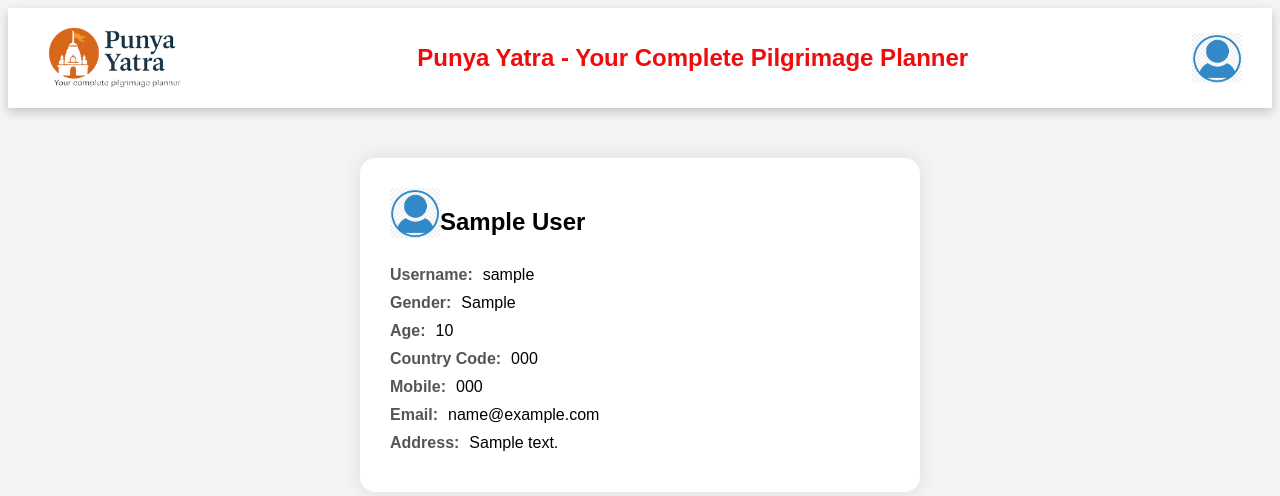
After one commit to SamarthKharade/WT-Project-Punya-Yatra, a Flask app: page /profile in a window 1280 px wide. The commit adds this page. Shown: the top 496 px of the page. Run offline with Flask 3, Linux system fonts and the light colour scheme; the visitor is signed in with stand-in values (Sample User, id 1); tables that the repository leaves empty hold one stand-in row (values such as "Sample post").

Commit message:
adding user profile page and creating user dynamic logo

```diff
--- a/app.py
+++ b/app.py
@@ -7,18 +7,21 @@ app = Flask(__name__)
 app.secret_key = 'punya_yatra_2025_flask_secret'
 db = None
 cursor = None
-# Database connection function
+# Database connection function (chainge your connection credencial before running)
 try:
-           db = mysql.connector.connect(
-           host="localhost",
-           user="root",
-           password="Samarth@2004",
-           database="punyayatra",
-           auth_plugin='mysql_native_password')
-           cursor = db.cursor()
-           print("Database connected successfully!")
-except:
+    db = mysql.connector.connect(
+        host="localhost",
+        user="root",
+        password="root",
+        database="punyayatra",
+        auth_plugin='mysql_native_password',
+        port=3306
+    )
+    cursor = db.cursor()
+    print("Database connected successfully!")
+except Exception as e:
     print("Database not connected!!!")
+    print("Error:", e)
 
 
 # Route to main page
@@ -73,11 +76,10 @@ def signup():
         db.commit()
        # return "User registered successfully!"
         return redirect(url_for('login'))
-    except exception as e:
+    except Exception as e:
         return "Username already exists!"
     finally:
         cursor.close()
-        db.close()
 
   else:
     return render_template('signup.html')
@@ -141,7 +143,24 @@ def results():
 @app.route('/logout')
 def logout():
     session.pop('username', None)
-    return redirect(url_for('index2'))
+    return redirect(url_for('home'))
+
+
+@app.route('/profile')
+def profile():
+    if 'username' not in session:
+        return redirect(url_for('login'))
+
+    username = session['username']
+    cursor = db.cursor(dictionary=True)
+    cursor.execute("SELECT name, gender, age, countrycode, mobile, email, address, username FROM users WHERE username = %s", (username,))
+    user = cursor.fetchone()
+    cursor.close()
+
+    if user:
+        return render_template('profile.html', user=user)
+    else:
+        return "User not found!"
 
 
 if __name__ == "__main__":
--- a/templates/hotels.html
+++ b/templates/hotels.html
@@ -19,7 +19,6 @@
     }
 
     body {
-      background-color: aquamarine;
       text-align: center;
     }
 
@@ -28,10 +27,9 @@
       align-items: center;
       justify-content: center;
       padding: 10px;
-      /* background: #343a40; */
       background: white;
-      /* color: white; */
       font-size: 24px;
+      box-shadow: 0 4px 10px rgba(0, 0, 0, 0.2);
       top: 0;
       left: 0;
     }
--- a/templates/login.html
+++ b/templates/login.html
@@ -102,7 +102,7 @@
 <body>
 
     <form action="/login" method="post">
-        <img src="../static/images/logo2.png" alt="Logo" onclick="location.href='{{ url_for('home') }}'">
+        <img src="../static/images/logo2.png" alt="Logo">
         <h3>Log In</h3>
         <div>
             <input type="text" name="username" id="username" placeholder="Username">
@@ -115,7 +115,7 @@
             <button type="submit">Sign In</button>
             <button type="reset">Reset</button>
         </div>
-        <p class="option">Don't have an account <a href="signUp.html">Sign Up here</a></p>
+        <p class="option">Don't have an account <a href="{{ url_for('signup') }}">Sign Up here</a></p>
     </form>
     <script>
         function togglePassword() {
--- /dev/null
+++ b/templates/profile.html
@@ -0,0 +1,107 @@
+<!DOCTYPE html>
+<html lang="en">
+<head>
+    <meta charset="UTF-8">
+    <title>{{ user.name }}'s Profile</title>
+    <style>
+        body {
+            font-family: Arial, sans-serif;
+            background-color: #f4f4f4;
+        }
+
+
+        .header {
+            display: flex;
+            justify-content: space-between;
+            align-items: center;
+            padding: 15px 30px;
+            color: rgb(240, 12, 12);
+            /* background: #343a40; */
+            background: white;
+            box-shadow: 0 4px 10px rgba(0, 0, 0, 0.2);
+        }
+        .header img {
+            height: 70px;
+        }
+
+        .profile-card {
+            max-width: 500px;
+            margin:auto;
+            margin-top:50px;
+            padding: 30px;
+            background: white;
+            border-radius: 15px;
+            box-shadow: 0 0 20px rgba(0,0,0,0.1);
+        }
+
+        .profile-card h2 {
+            text-align: center;
+            margin-bottom: 20px;
+        }
+
+        .profile-info {
+            margin: 10px 0;
+        }
+
+        .label {
+            font-weight: bold;
+            color: #555;
+        }
+
+        .value {
+            margin-left: 10px;
+        }
+
+        .user-image{
+            display:flex;
+            flex-direction:row;
+            text-align:center;
+        }
+
+    </style>
+</head>
+<body>
+    <div class="header">
+        <img src="../static/images/logo2.png" alt="Logo" onclick="location.href='{{ url_for('home') }}'">
+        <h2><b>Punya Yatra</b> - Your Complete Pilgrimage Planner</h2>
+        <img src="static/images/userlogo.png" alt="User Logo" style="width: 50px; height: 50px;" onclick="toggleDropdown()">
+        <div id="dropdown" style="display: none; position: absolute; right: 0; background: #fff; border: 1px solid #ccc; border-radius: 5px; box-shadow: 0 2px 5px rgba(0,0,0,0.15);">
+            <a href="{{ url_for('profile') }}" style="display: block; padding: 10px; text-decoration: none; color: black;">Profile</a>
+            <a href="{{ url_for('logout') }}" style="display: block; padding: 10px; text-decoration: none; color: black;">Logout</a>
+        </div>
+
+    </div>
+
+    <div class="profile-card">
+        <div class="user-image">
+            <img src="static/images/userlogo.png" height=50px width=50px ></img>
+            <h2>{{ user.name }}</h2>
+        </div>
+        <div class="profile-info"><span class="label">Username:</span><span class="value">{{ user.username }}</span></div>
+        <div class="profile-info"><span class="label">Gender:</span><span class="value">{{ user.gender }}</span></div>
+        <div class="profile-info"><span class="label">Age:</span><span class="value">{{ user.age }}</span></div>
+        <div class="profile-info"><span class="label">Country Code:</span><span class="value">{{ user.countrycode }}</span></div>
+        <div class="profile-info"><span class="label">Mobile:</span><span class="value">{{ user.mobile }}</span></div>
+        <div class="profile-info"><span class="label">Email:</span><span class="value">{{ user.email }}</span></div>
+        <div class="profile-info"><span class="label">Address:</span><span class="value">{{ user.address }}</span></div>
+    </div>
+
+
+    <script>
+        function toggleDropdown() {
+            var dropdown = document.getElementById("dropdown");
+            dropdown.style.display = dropdown.style.display === "block" ? "none" : "block";
+        }
+
+        // Close the dropdown if user clicks outside
+        window.onclick = function(event) {
+            if (!event.target.matches('img')) {
+                var dropdown = document.getElementById("dropdown");
+                if (dropdown && dropdown.style.display === "block") {
+                    dropdown.style.display = "none";
+                }
+            }
+        }
+    </script>
+</body>
+</html>
--- a/templates/signUp.html
+++ b/templates/signUp.html
@@ -216,7 +216,7 @@
             <button type="submit">Sign Up</button>
             <button type="reset">Reset</button>
         </div>
-        <p class="option">Already have account <a href="login.html">Login here</a></p>
+        <p class="option">Already have account <a href="{{ url_for('login') }}">Login here</a></p>
     </form>
     <script>
         function checkUsername(){
```
Also changed, not shown: templates/blogTemp.html (added, +139 -0 lines), templates/index2.html (+30 -13 lines), templates/restaurant2.html (+4 -6 lines), static/images/userlogo.png (added).
